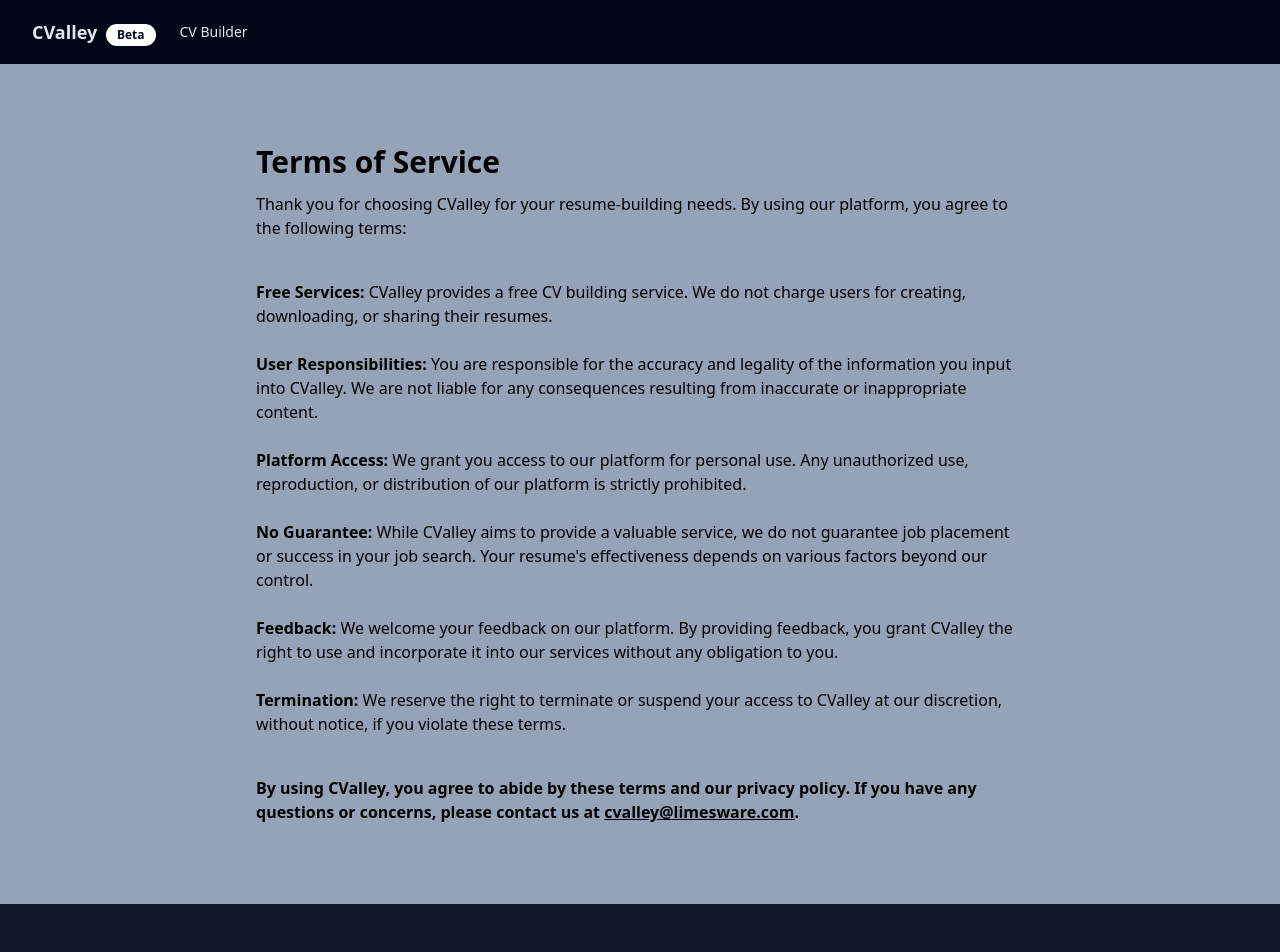
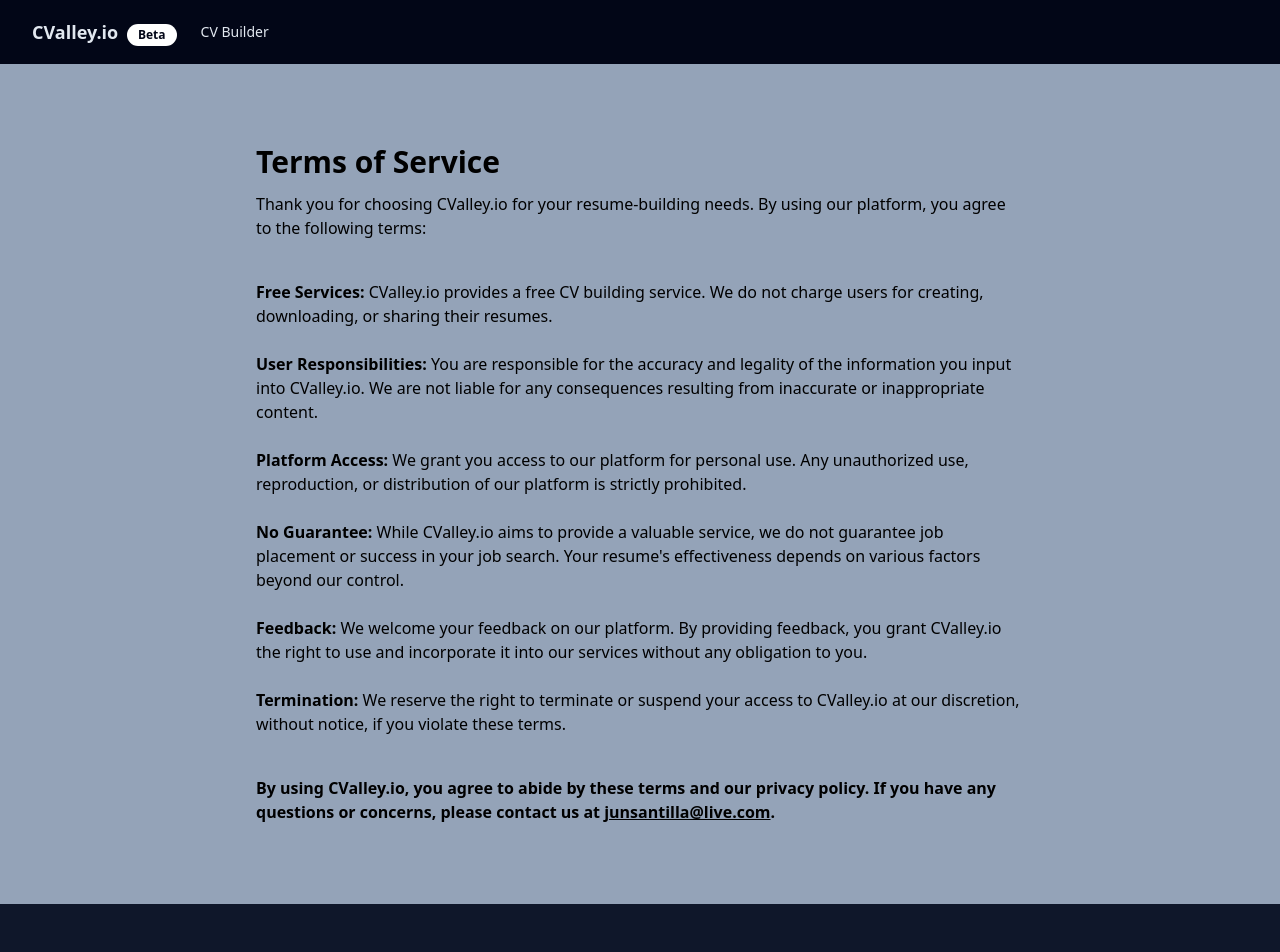
Before and after one commit to junsantilla/cvalley, a Next.js app: page /terms-of-service in a window 1280 px wide. Shown: the top 952 px of the page. Built offline with nearby package versions, Linux system fonts and the light colour scheme; no server answers.

Commit message:
Add .io in CValley

```diff
--- a/app/page.tsx
+++ b/app/page.tsx
@@ -12,7 +12,7 @@
 const features = [
     {
         title: "Create Your Resume for Free",
-        description: "Say goodbye to expensive resume services. With CValley, you can craft a visually appealing and effective resume without spending a dime.",
+        description: "Say goodbye to expensive resume services. With CValley.io, you can craft a visually appealing and effective resume without spending a dime.",
     },
     {
         title: "User-Friendly Interface",
@@ -31,7 +31,7 @@
 const whyChoose = [
     {
         title: "Free and Easy",
-        description: "Building a resume doesn't have to be complicated or costly. CValley simplifies the process and keeps it free.",
+        description: "Building a resume doesn't have to be complicated or costly. CValley.io simplifies the process and keeps it free.",
     },
     {
         title: "Professional Quality",
@@ -39,7 +39,7 @@
     },
     {
         title: "Accessibility",
-        description: "CValley is accessible to users from all backgrounds, ensuring equal opportunities for all.",
+        description: "CValley.io is accessible to users from all backgrounds, ensuring equal opportunities for all.",
     },
     {
         title: "Constant Updates",
@@ -53,11 +53,11 @@
             <main>
                 <section className="hero text-slate-200 w-full text-center py-20 md:py-60 ">
                     <p className="text-3xl md:text-5xl mb-6">
-                        👋 Welcome to <span className="font-bold">CValley</span>
+                        👋 Welcome to <span className="font-bold">CValley.io</span>
                     </p>
                     <div className="text-xl md:text-2xl flex flex-col">
                         <p className="max-w-screen-2xl self-center px-10 md:px-28">
-                            Our platform is designed to make the resume-building process easy, efficient, and free. Whether you're a recent graduate entering the job market or an experienced professional looking to update your CV, CValley has got you covered.
+                            Our platform is designed to make the resume-building process easy, efficient, and free. Whether you're a recent graduate entering the job market or an experienced professional looking to update your CV, CValley.io has got you covered.
                         </p>
                     </div>
                     <div className="flex gap-3 justify-center">
@@ -88,12 +88,12 @@
                     </div>
                 </section>
 
-                {/*Why Choose CValley */}
+                {/*Why Choose CValley.io */}
                 <section className="w-full py-24 bg-slate-200">
                     <div className="flex justify-center">
                         <div className="px-10 md:px-20 max-w-screen-lg">
                             <h2 className="text-2xl md:text-4xl text-center mb-8">
-                                🤝 Why <span className="font-bold">Choose CValley</span>
+                                🤝 Why <span className="font-bold">Choose CValley.io</span>
                             </h2>
                             <div className="grid md:grid-cols-2 gap-4">
                                 {whyChoose.map((item, index) => (
@@ -113,10 +113,10 @@
                         <div className="max-w-screen-lg text-center px-10">
                             <h2 className="font-bold text-2xl md:text-4xl mb-8">🎉 Get Started Today!</h2>
                             <p className="text-lg mb-8">
-                                Ready to take the first step toward a promising career? Create your free account on CValley now and start building the resume that will open doors to your future. Join thousands of satisfied users who have already benefited from our platform.
+                                Ready to take the first step toward a promising career? Create your free account on CValley.io now and start building the resume that will open doors to your future. Join thousands of satisfied users who have already benefited from our platform.
                             </p>
                             <p className="text-lg">
-                                <span className="font-bold">CValley - Your Path to Professional Success.</span>{" "}
+                                <span className="font-bold">CValley.io - Your Path to Professional Success.</span>{" "}
                             </p>
                             <Link href="/login">
                                 <Button variant="outline" type="button" className="mt-8  uppercase text-slate-900 ">
--- a/app/privacy-policy/page.tsx
+++ b/app/privacy-policy/page.tsx
@@ -2,8 +2,8 @@
 import type { Metadata } from "next"
 
 export const metadata: Metadata = {
-    title: "CValley - Privacy Policy",
-    description: "Learn about CValley's privacy policy. Understand how we handle personal information on our CV Builder platform, ensuring the security and privacy of our users' data.",
+    title: "CValley.io - Privacy Policy",
+    description: "Learn about CValley.io's privacy policy. Understand how we handle personal information on our CV Builder platform, ensuring the security and privacy of our users' data.",
 }
 
 function page() {
@@ -13,10 +13,10 @@
                 <main className="flex justify-center py-20 md:py-30 px-10 bg-slate-400">
                     <div className="w-full max-w-screen-md">
                         <h2 className="text-3xl font-bold mb-3">Privacy Policy</h2>
-                        <p>Welcome to CValley Beta! At CValley, we prioritize the privacy and security of our users. By using our CV Builder platform, you agree to the following privacy policy:</p>
+                        <p>Welcome to CValley.io Beta! At CValley.io, we prioritize the privacy and security of our users. By using our CV Builder platform, you agree to the following privacy policy:</p>
                         <ol className="mt-10 flex flex-col gap-6">
                             <li>
-                                <strong>Personal Information:</strong> When you sign up for CValley, we collect basic personal information to enhance your user experience. This includes your name, email address, and any additional details you choose to provide.
+                                <strong>Personal Information:</strong> When you sign up for CValley.io, we collect basic personal information to enhance your user experience. This includes your name, email address, and any additional details you choose to provide.
                             </li>
                             <li>
                                 <strong>Usage Data:</strong> We may collect non-personal information about your interactions with our platform, such as the pages you visit and the features you use. This helps us improve our services and tailor them to your needs.
@@ -25,22 +25,22 @@
                                 <strong>Data Security:</strong> Rest assured that your data is safe with us. We implement industry-standard security measures to protect your personal information from unauthorized access, disclosure, alteration, and destruction.
                             </li>
                             <li>
-                                <strong>Cookies:</strong> CValley uses cookies to enhance your browsing experience. These cookies are used to remember your preferences and optimize the performance of our platform.
+                                <strong>Cookies:</strong> CValley.io uses cookies to enhance your browsing experience. These cookies are used to remember your preferences and optimize the performance of our platform.
                             </li>
                             <li>
                                 <strong>Third-Party Services:</strong> Our platform may integrate with third-party services for analytics or other functionalities. Please review the privacy policies of these third parties for information on how they handle your data.
                             </li>
                             <li>
-                                <strong>Communication:</strong> By signing up, you agree to receive occasional emails from CValley, including updates, tips, and relevant information. You can opt-out of these communications at any time.
+                                <strong>Communication:</strong> By signing up, you agree to receive occasional emails from CValley.io, including updates, tips, and relevant information. You can opt-out of these communications at any time.
                             </li>
                             <li>
-                                <strong>Policy Updates:</strong> CValley may update this privacy policy to reflect changes in our practices. Please review this policy periodically to stay informed about how we handle your data.
+                                <strong>Policy Updates:</strong> CValley.io may update this privacy policy to reflect changes in our practices. Please review this policy periodically to stay informed about how we handle your data.
                             </li>
                         </ol>
                         <p className="mt-10 font-bold">
-                            For any questions or concerns regarding your privacy on CValley, please contact us at{" "}
-                            <a className="underline" href="mailto:cvalley@limesware.com">
-                                cvalley@limesware.com
+                            For any questions or concerns regarding your privacy on CValley.io, please contact us at{" "}
+                            <a className="underline" href="mailto:junsantilla@live.com">
+                                junsantilla@live.com
                             </a>
                             .
                         </p>
--- a/app/terms-of-service/page.tsx
+++ b/app/terms-of-service/page.tsx
@@ -2,8 +2,8 @@
 import type { Metadata } from "next"
 
 export const metadata: Metadata = {
-    title: "CValley - Terms of Service",
-    description: "Read and agree to the terms of service for CValley's free resume-building platform. Understand the conditions for using our services, including information on user responsibilities, platform access, and more.",
+    title: "CValley.io - Terms of Service",
+    description: "Read and agree to the terms of service for CValley.io's free resume-building platform. Understand the conditions for using our services, including information on user responsibilities, platform access, and more.",
 }
 
 function page() {
@@ -14,31 +14,31 @@
                 <main className="flex justify-center py-20 md:py-30 px-10 bg-slate-400">
                     <div className="w-full max-w-screen-md">
                         <h2 className="text-3xl font-bold mb-3">Terms of Service</h2>
-                        <p>Thank you for choosing CValley for your resume-building needs. By using our platform, you agree to the following terms:</p>
+                        <p>Thank you for choosing CValley.io for your resume-building needs. By using our platform, you agree to the following terms:</p>
                         <ol className="mt-10 flex flex-col gap-6">
                             <li>
-                                <strong>Free Services:</strong> CValley provides a free CV building service. We do not charge users for creating, downloading, or sharing their resumes.
+                                <strong>Free Services:</strong> CValley.io provides a free CV building service. We do not charge users for creating, downloading, or sharing their resumes.
                             </li>
                             <li>
-                                <strong>User Responsibilities:</strong> You are responsible for the accuracy and legality of the information you input into CValley. We are not liable for any consequences resulting from inaccurate or inappropriate content.
+                                <strong>User Responsibilities:</strong> You are responsible for the accuracy and legality of the information you input into CValley.io. We are not liable for any consequences resulting from inaccurate or inappropriate content.
                             </li>
                             <li>
                                 <strong>Platform Access:</strong> We grant you access to our platform for personal use. Any unauthorized use, reproduction, or distribution of our platform is strictly prohibited.
                             </li>
                             <li>
-                                <strong>No Guarantee:</strong> While CValley aims to provide a valuable service, we do not guarantee job placement or success in your job search. Your resume's effectiveness depends on various factors beyond our control.
+                                <strong>No Guarantee:</strong> While CValley.io aims to provide a valuable service, we do not guarantee job placement or success in your job search. Your resume's effectiveness depends on various factors beyond our control.
                             </li>
                             <li>
-                                <strong>Feedback:</strong> We welcome your feedback on our platform. By providing feedback, you grant CValley the right to use and incorporate it into our services without any obligation to you.
+                                <strong>Feedback:</strong> We welcome your feedback on our platform. By providing feedback, you grant CValley.io the right to use and incorporate it into our services without any obligation to you.
                             </li>
                             <li>
-                                <strong>Termination:</strong> We reserve the right to terminate or suspend your access to CValley at our discretion, without notice, if you violate these terms.
+                                <strong>Termination:</strong> We reserve the right to terminate or suspend your access to CValley.io at our discretion, without notice, if you violate these terms.
                             </li>
                         </ol>
                         <p className="mt-10 font-bold">
-                            By using CValley, you agree to abide by these terms and our privacy policy. If you have any questions or concerns, please contact us at{" "}
-                            <a className="underline" href="mailto:cvalley@limesware.com">
-                                cvalley@limesware.com
+                            By using CValley.io, you agree to abide by these terms and our privacy policy. If you have any questions or concerns, please contact us at{" "}
+                            <a className="underline" href="mailto:junsantilla@live.com">
+                                junsantilla@live.com
                             </a>
                             .
                         </p>
--- a/components/Footer.tsx
+++ b/components/Footer.tsx
@@ -7,7 +7,7 @@
             <p className="text-center md:text-left">
                 <strong>Disclaimer:</strong>{" "}
                 <Link href="/" className="underline">
-                    CValley
+                    CValley.io
                 </Link>{" "}
                 is a free resume-building platform. We do not guarantee job placement or success in your job search.
             </p>
--- a/components/MainNav.tsx
+++ b/components/MainNav.tsx
@@ -8,7 +8,7 @@
                 // href="/dashboard"
                 className="text-lg font-extrabold transition-colors hover:text-primary"
             >
-                <Link href="/">CValley</Link> <Badge className="text-slate-950 hover:text-slate-950 bg-white hover:bg-white ml-1 cursor-default">Beta</Badge>
+                <Link href="/">CValley.io</Link> <Badge className="text-slate-950 hover:text-slate-950 bg-white hover:bg-white ml-1 cursor-default">Beta</Badge>
             </div>
             {/* <Link
 				href="/dashboard"
```
